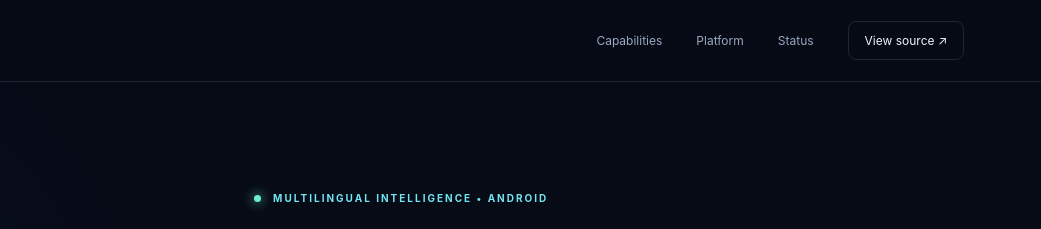
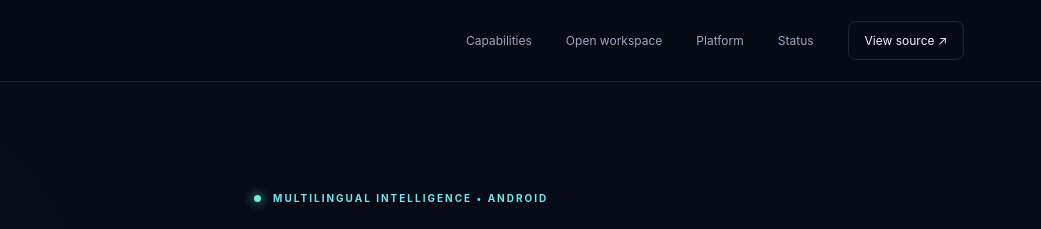
Before and after one commit to abdullakhan-tech/fluffy-umbrella, a website: page website/index.html in a window 1280 px wide. Shown: the top 229 px of the page, 239-1280 px from the left. Drawn offline with Linux system fonts and the light colour scheme.

Commit message:
Link public site to the Zaythar AI workspace

```diff
--- a/website/index.html
+++ b/website/index.html
@@ -20,7 +20,7 @@
   <div class="ambient ambient-one"></div><div class="ambient ambient-two"></div>
   <header class="topbar">
     <a class="brand" href="/" aria-label="Zaythar AI home"><span class="brand-mark">Z</span><span>ZAYTHAR<span class="brand-ai"> AI</span></span></a>
-    <nav aria-label="Main navigation"><a href="#capabilities">Capabilities</a><a href="#architecture">Platform</a><a href="#status">Status</a><a class="nav-cta" href="https://github.com/abdullakhan-tech/fluffy-umbrella" target="_blank" rel="noopener noreferrer">View source ↗</a></nav>
+    <nav aria-label="Main navigation"><a href="#capabilities">Capabilities</a><a href="/app.html">Open workspace</a><a href="#architecture">Platform</a><a href="#status">Status</a><a class="nav-cta" href="https://github.com/abdullakhan-tech/fluffy-umbrella" target="_blank" rel="noopener noreferrer">View source ↗</a></nav>
     <button class="menu-toggle" aria-label="Toggle navigation" aria-expanded="false">☰</button>
   </header>
   <main>
```
